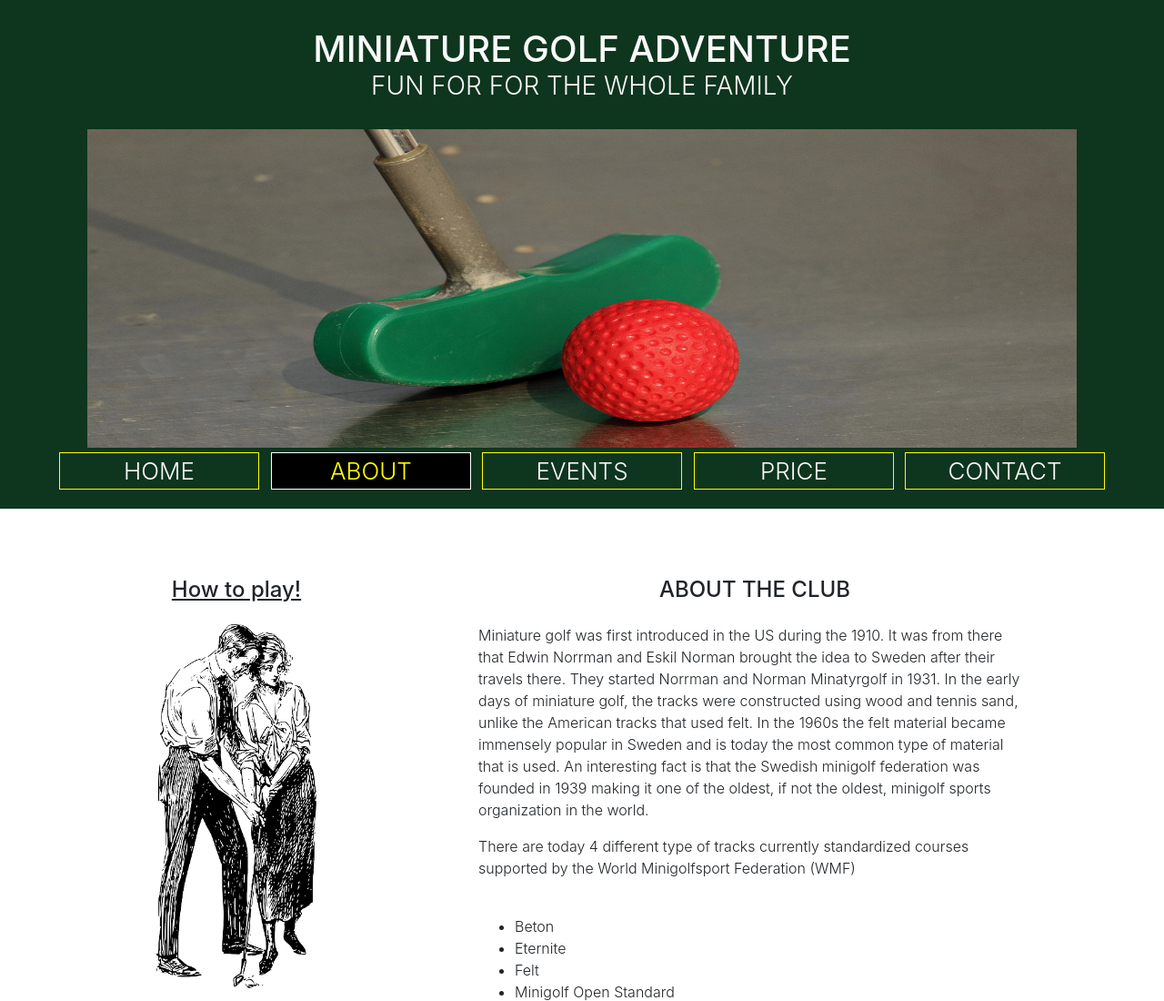
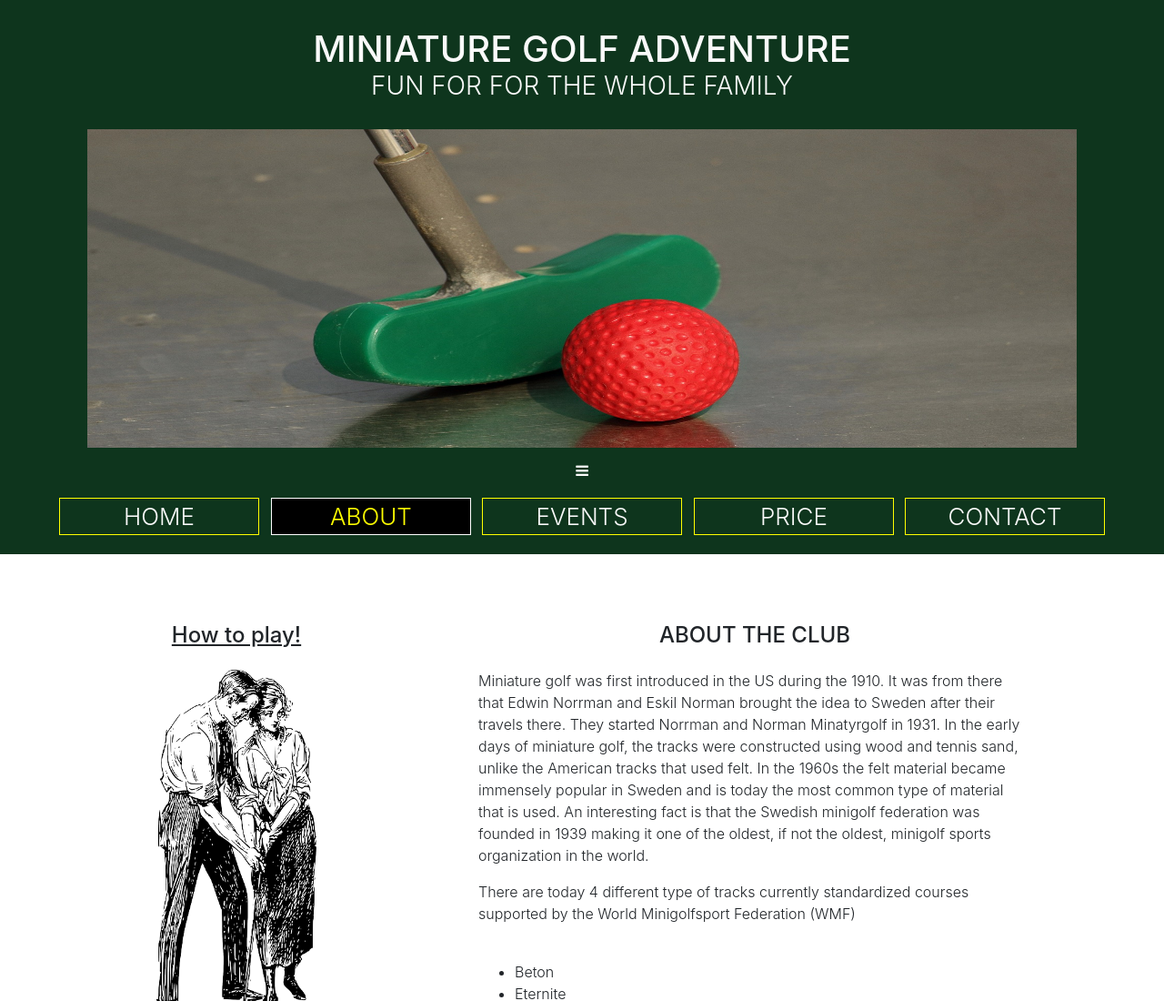
Before and after one commit to 92an/Minigolf-Milestone-Project-1, a plain HTML site: page about.html in a window 1280 px wide. Shown: the top 1100 px of the page at 91% size. Drawn offline with nearby package versions, Linux system fonts and the light colour scheme.

Commit message:
final draft for project review

```diff
--- a/about.html
+++ b/about.html
@@ -29,7 +29,7 @@
 <!--  Navigation Bar  -->
 
         <nav class="navbar-nav">
-            <button class="navbar-toggle d-md-none d-lg-none d-xl-none" type="button" data-toggle="collapse" data-target="#collapseNav">
+            <button class="navbar-toggle" type="button" data-toggle="collapse" data-target="#collapseNav">
                 <i class="fa fa-bars"></i>
             </button>
                 <div class="collapse navbar-collapse" id="collapseNav">
--- a/assets/css/style.css
+++ b/assets/css/style.css
@@ -129,7 +129,7 @@ h1, h2, h3, h4, h5, h6 {
 
 }
 
-@media (min-width: 992px) {
+@media (min-width: 768px) {
 
 .collapse:not(.show) {
     display: block;
```
Also changed, not shown: 1 other file.
